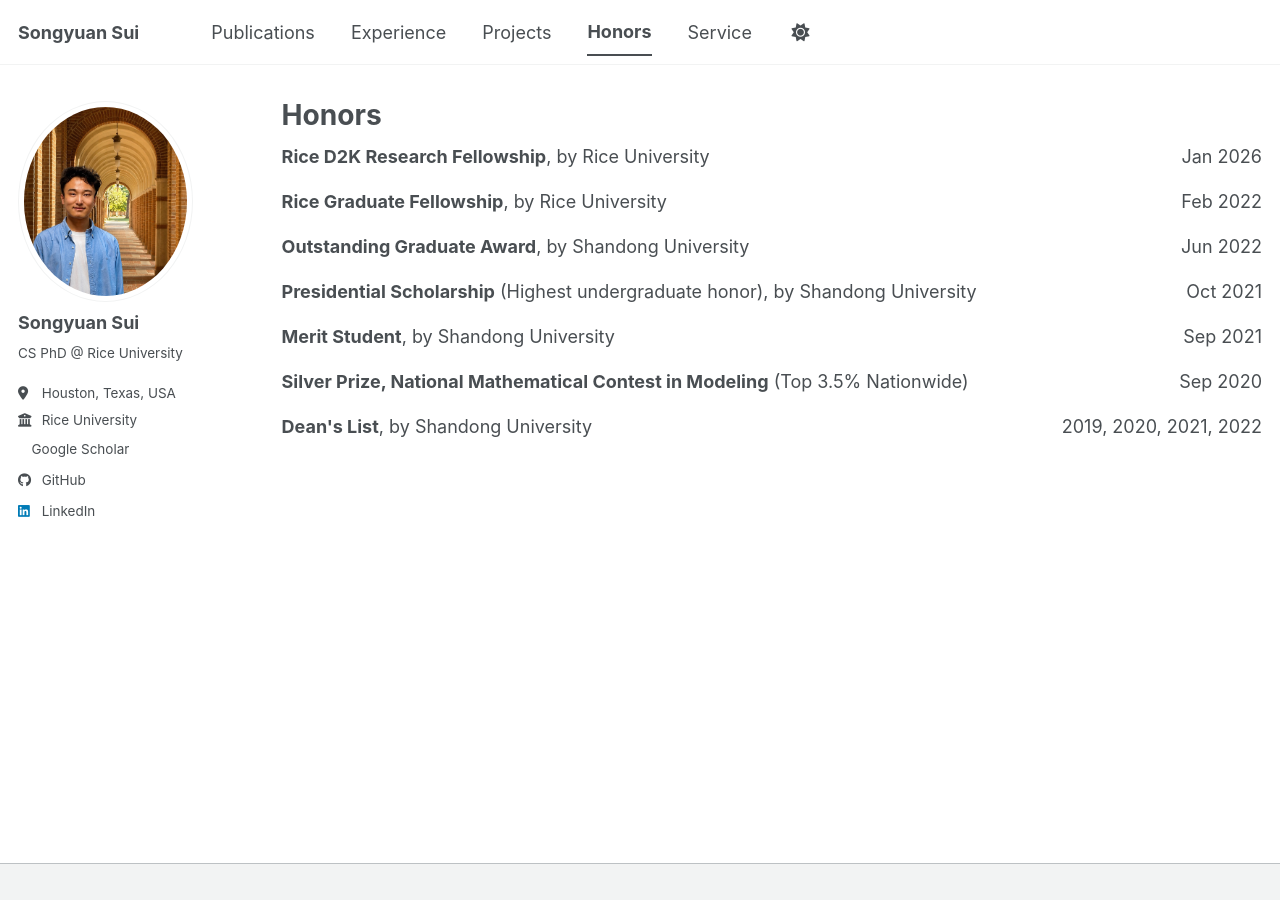
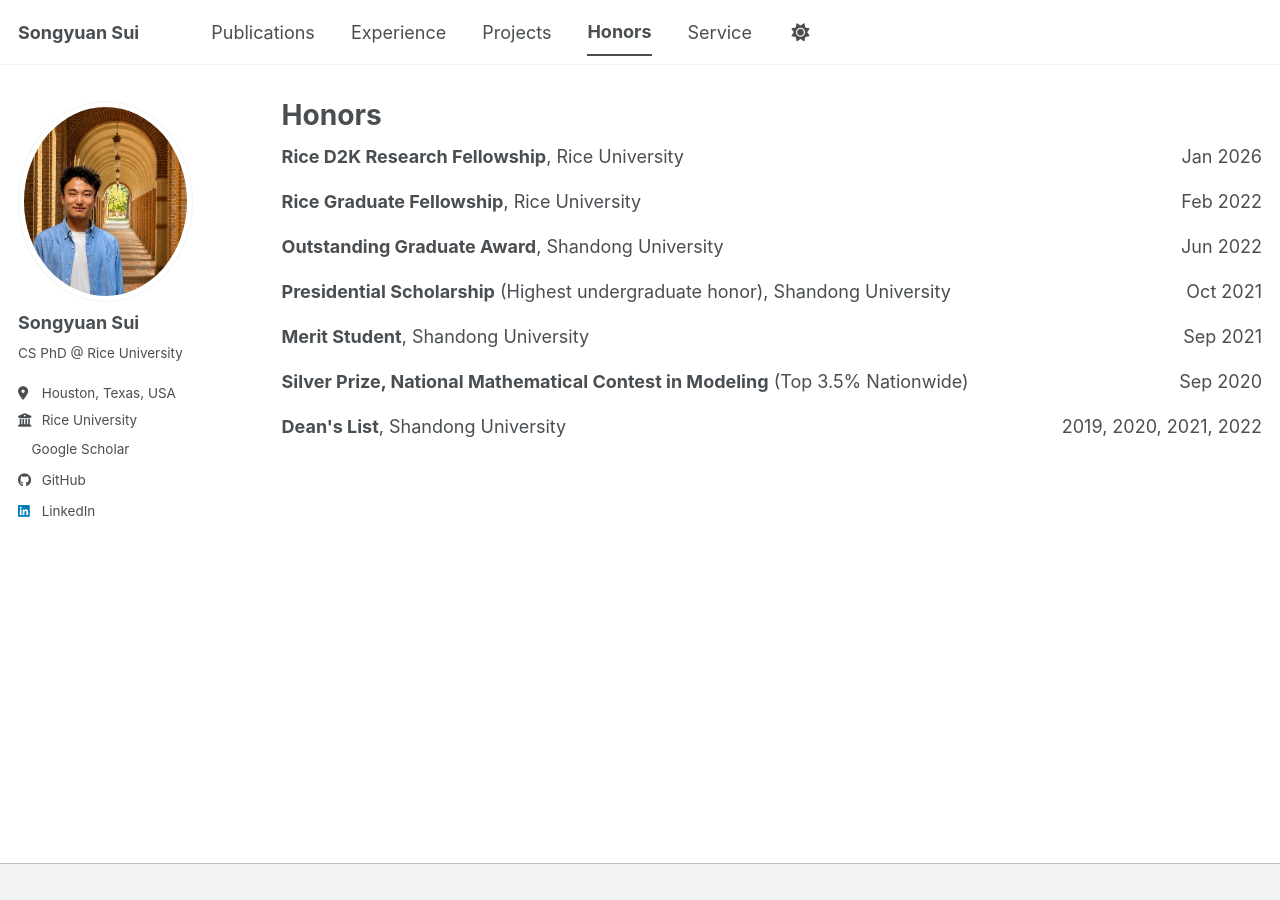
Before and after one commit to SongyuanSui/SongyuanSui.github.io, a Jekyll site: the page built from _pages/honors-and-awards.md, in a window 1280 px wide. Built offline with Jekyll 4.4.1, drawn with Linux system fonts in a browser that asks for light colours; a style sheet for code colours, icons or effects is not loaded.

```diff
--- a/_pages/honors-and-awards.md
+++ b/_pages/honors-and-awards.md
@@ -7,35 +7,35 @@ author_profile: true
 
 <div style="margin-bottom: 1rem;">
   <div style="display: flex; justify-content: space-between; gap: 1rem; flex-wrap: wrap;">
-    <span><strong>Rice D2K Research Fellowship</strong>, by Rice University</span>
+    <span><strong>Rice D2K Research Fellowship</strong>, Rice University</span>
     <span>Jan 2026</span>
   </div>
 </div>
 
 <div style="margin-bottom: 1rem;">
   <div style="display: flex; justify-content: space-between; gap: 1rem; flex-wrap: wrap;">
-    <span><strong>Rice Graduate Fellowship</strong>, by Rice University</span>
+    <span><strong>Rice Graduate Fellowship</strong>, Rice University</span>
     <span>Feb 2022</span>
   </div>
 </div>
 
 <div style="margin-bottom: 1rem;">
   <div style="display: flex; justify-content: space-between; gap: 1rem; flex-wrap: wrap;">
-    <span><strong>Outstanding Graduate Award</strong>, by Shandong University</span>
+    <span><strong>Outstanding Graduate Award</strong>, Shandong University</span>
     <span>Jun 2022</span>
   </div>
 </div>
 
 <div style="margin-bottom: 1rem;">
   <div style="display: flex; justify-content: space-between; gap: 1rem; flex-wrap: wrap;">
-    <span><strong>Presidential Scholarship</strong> (Highest undergraduate honor), by Shandong University</span>
+    <span><strong>Presidential Scholarship</strong> (Highest undergraduate honor), Shandong University</span>
     <span>Oct 2021</span>
   </div>
 </div>
 
 <div style="margin-bottom: 1rem;">
   <div style="display: flex; justify-content: space-between; gap: 1rem; flex-wrap: wrap;">
-    <span><strong>Merit Student</strong>, by Shandong University</span>
+    <span><strong>Merit Student</strong>, Shandong University</span>
     <span>Sep 2021</span>
   </div>
 </div>
@@ -49,7 +49,7 @@ author_profile: true
 
 <div style="margin-bottom: 1rem;">
   <div style="display: flex; justify-content: space-between; gap: 1rem; flex-wrap: wrap;">
-    <span><strong>Dean's List</strong>, by Shandong University</span>
+    <span><strong>Dean's List</strong>, Shandong University</span>
     <span>2019, 2020, 2021, 2022</span>
   </div>
 </div>
```
